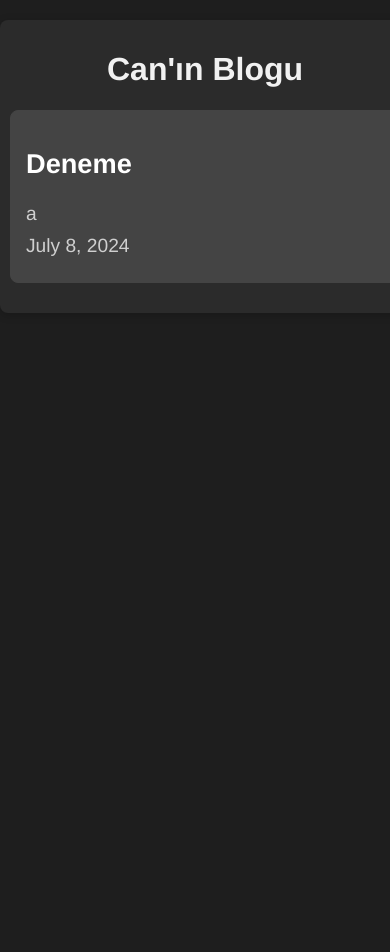
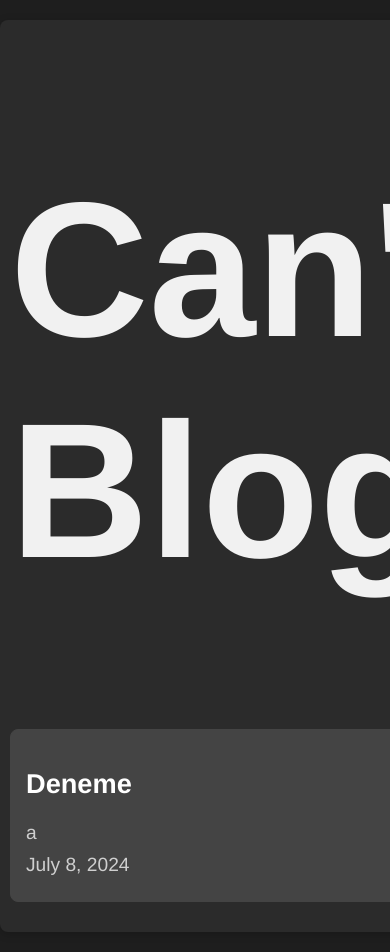
Before and after one commit to cankocman/django-blog, a Django app: page /blog/ in a window 390 px wide; the page is wider, and only the part inside the window is pictured. Before the commit the page ends 313 px from the top of that part, so only its background shows below. Run offline with Django 5.2, Linux system fonts and the light colour scheme; data comes from the database, SQL or seed files in the repository.

Commit message:
responsiveness

```diff
--- a/blog/templates/blog/blog_list.html
+++ b/blog/templates/blog/blog_list.html
@@ -71,7 +71,7 @@
                 padding: 10px;
             }
             h1 {
-                font-size: 2em;
+                font-size: 12em;
             }
             .post h2 {
                 font-size: 1.7em;
```
